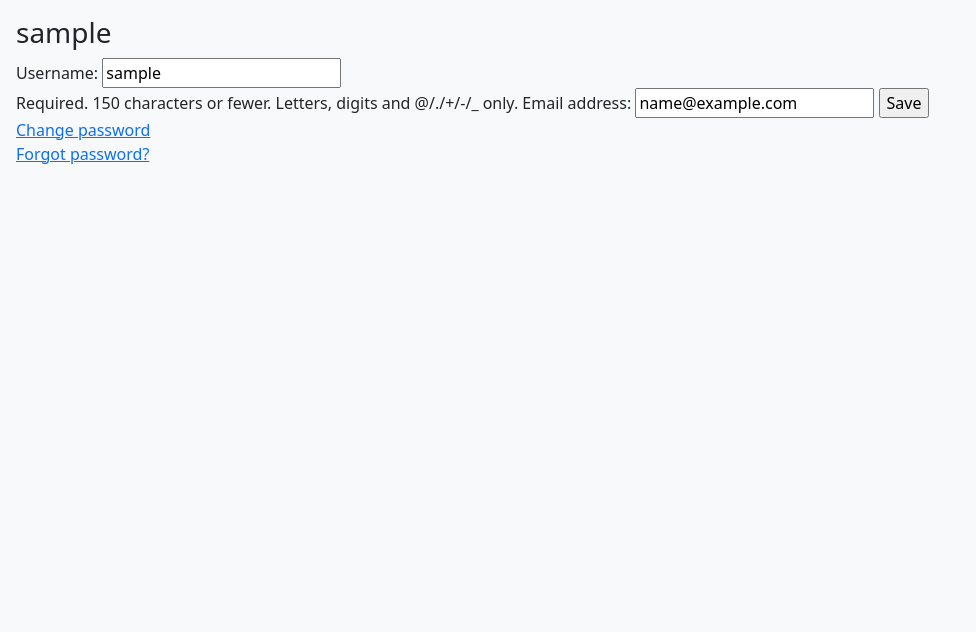
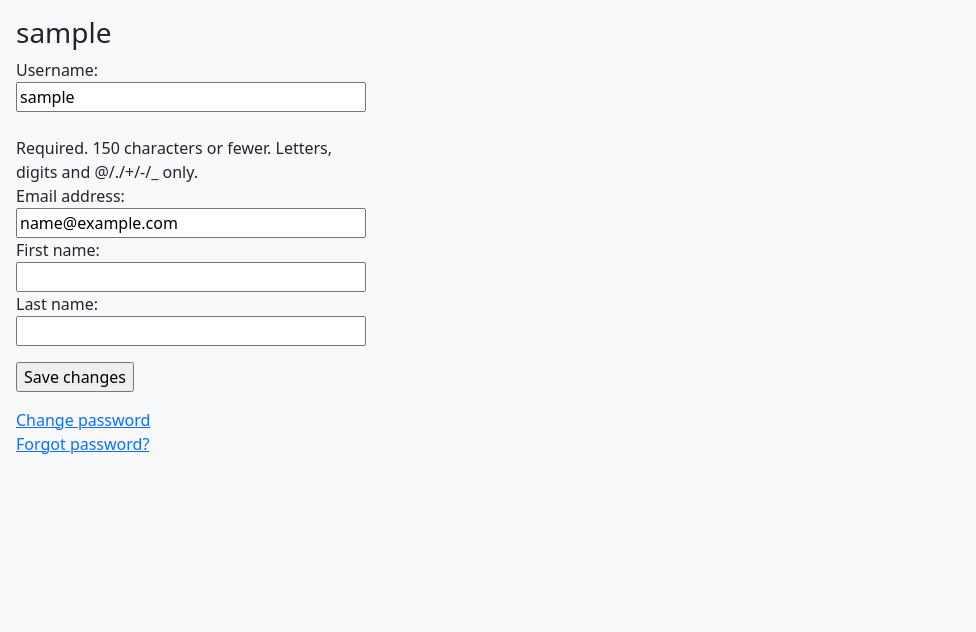
Before and after one commit to victor-nuzhniy/checkers, a Django app: page /account/update/1 in a window 1280 px wide. Shown: the part 56-688 px from the top of the page, without its empty margins (0-976 px from the left). Run offline with Django 4.2, Linux system fonts and the light colour scheme; the visitor is signed in with stand-in values (Sample User, id 1).

Commit message:
dev-new changed user form, refactor account.html

```diff
--- a/play/forms.py
+++ b/play/forms.py
@@ -11,7 +11,7 @@ class UserProfileForm(forms.ModelForm):
     class Meta:
         """Class Meta for UserProfileForm."""
         model = User
-        fields = ("username", "email")
+        fields = ("username", "email", "first_name", "last_name")
 
 
 class ResultDeleteForm(forms.Form):
--- a/play/templates/play/account.html
+++ b/play/templates/play/account.html
@@ -5,8 +5,10 @@
     <h3>{{ user.username }}</h3>
     <form action="post">
         {% csrf_token %}
+        <div class="d-flex flex-column" style="max-width: 350px;">
         {{ form }}
-        <input type="submit" value="Save"/>
+        </div>
+        <input class="my-3" type="submit" value="Save changes"/>
     </form>
     <div><a href="{% url 'play:password_change' %}">Change password</a></div>
     <div><a href="{% url 'play:password_reset' %}">Forgot password?</a></div>
```
